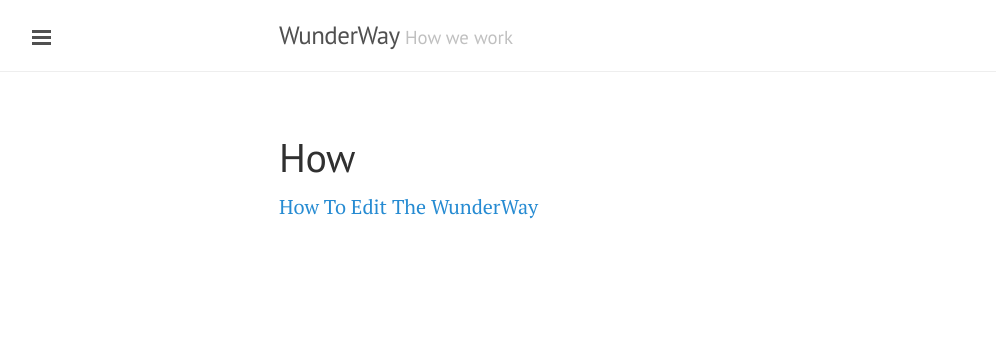
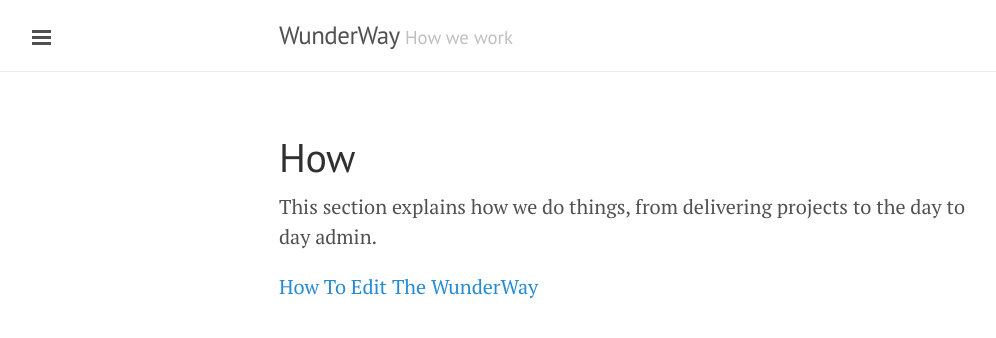
Before and after one commit to tormi/WunderWay, a Jekyll site: the page built from how/index.md, in a window 1280 px wide. Shown: the top 338 px of the page, without its empty margins (1-997 px from the left). Built offline with Jekyll 4.4.1, drawn with Linux system fonts in a browser that asks for light colours; Markdown is read by kramdown in place of the engine named in the settings.

Commit message:
Add intro text to How section page

```diff
--- a/how/index.md
+++ b/how/index.md
@@ -3,6 +3,7 @@ layout: section
 title: How
 ---
 
+This section explains how we do things, from delivering projects to the day to day admin.
 
 {% comment %}
   The code below dynamically generates a list of pages with
```
